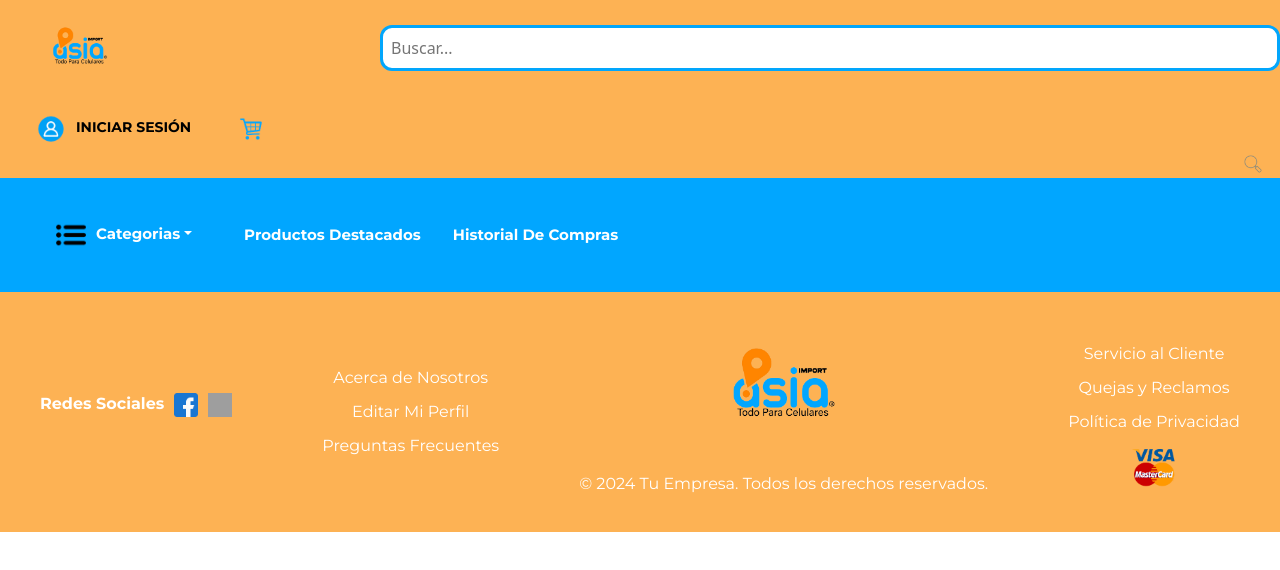
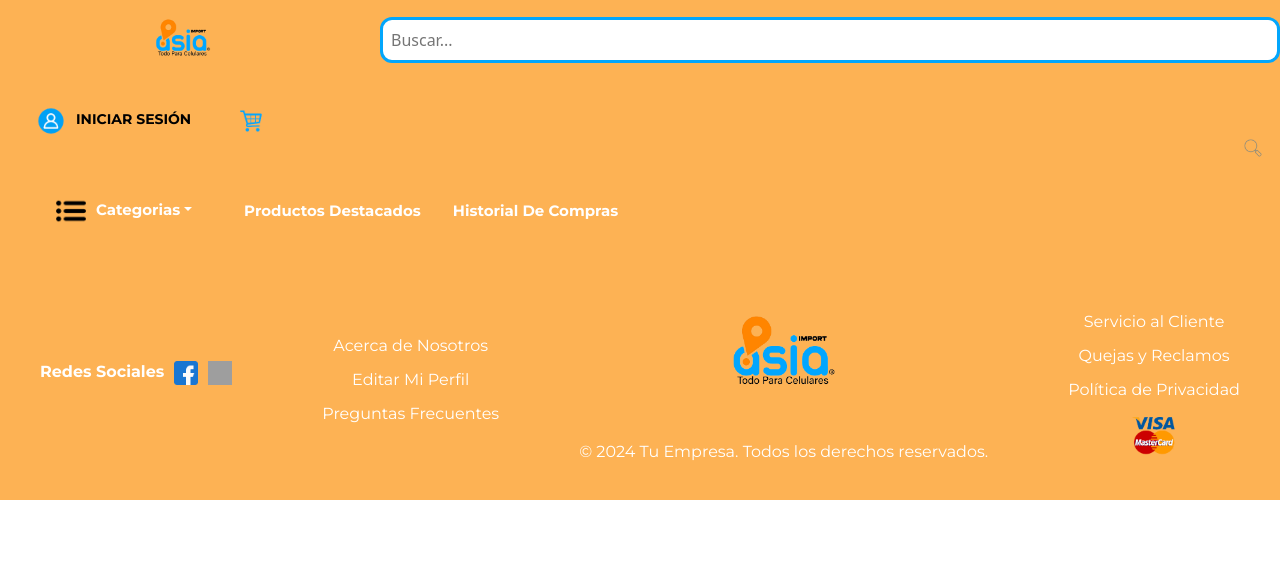
Before and after one commit to jairoaguilarts/AsiaImport, a React (Create React App) app: page / in a window 1280 px wide. Shown: the top 570 px of the page. Built offline with nearby package versions, Linux system fonts and the light colour scheme; grey boxes are pictures that could not be loaded; a web font is replaced by a local one.

Commit message:
se hizo redirecionamiento de admin y se arreglo estilo

```diff
--- a/src/App.js
+++ b/src/App.js
@@ -14,6 +14,7 @@ import PGAdmin from './components/PGeneralAdmin';
 import 'bootstrap/dist/css/bootstrap.min.css';
 import EditarPerfil from './components/EditarPerfil';
 import Ventas from './components/Ventas';
+import AdmiNav from './components/AdmiNav';
 import Login from './components/Login';
 import AdminEmpleados from './components/AdminEmpleados';
 
@@ -24,7 +25,8 @@ function App() {
   return (
     <Router>
       <div className="App">
-        <Navibar />
+        {!userType && <Navibar/>}
+        {userType && <AdmiNav />}
         {userType && <Admin />}
         <Routes>
           <Route path="/inicio" element={<Inicio />} />
--- /dev/null
+++ b/src/components/AdmiNav.css
@@ -0,0 +1,20 @@
+.navbar {
+    display: flex;
+    flex-wrap: wrap;
+    justify-content: space-between;
+    align-items: center;
+    background-color: #FDB254;
+    padding: 0px 0px;
+  }
+
+  .navbar-logo {
+    display: flex;
+    align-items: center;
+    cursor: pointer;
+    margin: 0 auto;
+  }
+
+  .navbar-logo img {
+    height: 80px;
+    max-width: 100%;
+  }
--- /dev/null
+++ b/src/components/AdmiNav.js
@@ -0,0 +1,47 @@
+import React, { useState } from "react";
+import { Link } from "react-router-dom";
+import "./AdmiNav.css";
+import Container from "react-bootstrap/Container";
+import Nav from "react-bootstrap/Nav";
+import Navbar from "react-bootstrap/Navbar";
+import NavDropdown from "react-bootstrap/NavDropdown";
+import logoImage from "../assets/LogoPng.png";
+
+const AdmiNav = () => {
+  const [menuOpen, setMenuOpen] = useState(false);
+  const [searchOpen, setSearchOpen] = useState(false);
+  const [searchTerm, setSearchTerm] = useState("");
+  const [active, setActive] = useState(false);
+  const login=window.localStorage.getItem("logueado");
+  const handleLogoClick = () => {
+    if (window.innerWidth < 768) {
+      setMenuOpen(!menuOpen);
+    }
+  };
+
+
+
+  const [backgroundVisible, setBackgroundVisible] = useState(false);
+
+
+  window.addEventListener("scroll", () => {
+    if (window.screenY > 70) {
+      setActive(true);
+    } else {
+      setActive(false);
+    }
+  });
+  return (
+    <div>
+      <div className={`navbar ${searchOpen ? "search-active" : ""}`}>
+        {/* Envuelve el logo con un componente Link */}
+        <Link to="/adminGeneral" className="navbar-logo" onClick={handleLogoClick}>
+          <img src={logoImage} alt="Logo" />
+          <span className="brand-name"></span>
+        </Link>
+      </div>
+    </div>
+  );
+};
+
+export default AdmiNav;
--- a/src/components/AdminPage.js
+++ b/src/components/AdminPage.js
@@ -1,21 +1,23 @@
-import React, { useState, useEffect } from 'react';
-import { Container, Collapse } from 'react-bootstrap';
-import './AdminPage.css';
-import { Link } from 'react-router-dom';
-import menu from '../assets/menu-sidebar.png';
-import general from '../assets/pGeneral.png';
-import editar from '../assets/pEdit.png';
-import empleados from '../assets/pEmpleados.png';
-import ventas from '../assets/pVentas.png';
-import logOut from '../assets/logout.png';
+import React, { useState, useEffect } from "react";
+import { Container, Collapse } from "react-bootstrap";
+import "./AdminPage.css";
+import { Link } from "react-router-dom";
+import menu from "../assets/menu-sidebar.png";
+import general from "../assets/pGeneral.png";
+import editar from "../assets/pEdit.png";
+import empleados from "../assets/pEmpleados.png";
+import ventas from "../assets/pVentas.png";
+import logOut from "../assets/logout.png";
+import { useNavigate } from "react-router-dom";
 
 const AdminPage = () => {
   const firebaseUID = localStorage.getItem("FireBaseUID");
   const UserType = localStorage.getItem("UserType");
   const [isSidebarOpen, setSidebarOpen] = useState(true);
+  const navigate = useNavigate();
 
   const toggleSidebar = () => {
-        console.log('FirebaseUID recuperado en OtroComponente:', firebaseUID);
+    console.log("FirebaseUID recuperado en OtroComponente:", firebaseUID);
     setSidebarOpen(!isSidebarOpen);
   };
 
@@ -27,8 +29,8 @@ const AdminPage = () => {
     <Container fluid>
       {/* Botón fijo para activar el sidebar */}
 
-            <div className='toggle-sidebar' onClick={toggleSidebar}>
-                <img src={menu} alt='toggle_sidebar' className='icon-image' />
+      <div className="toggle-sidebar" onClick={toggleSidebar}>
+        <img src={menu} alt="toggle_sidebar" className="icon-image" />
       </div>
 
       {/* Sidebar */}
@@ -36,40 +38,45 @@ const AdminPage = () => {
         <div className="sidebar">
           <div className="row">
             <div className="sidebar-top-item" onClick={closeSidebar}>
-                            <img src={menu} alt='toggle_sidebar' className='icon-image' />
+              <img src={menu} alt="toggle_sidebar" className="icon-image" />
             </div>
-                        <hr className='linea-divisora' />
+            <hr className="linea-divisora" />
             <div className="sidebar-item">
               <Link to="/adminGeneral">
-                                <img src={general} alt='gen' className='icon-image' />
+                <img src={general} alt="gen" className="icon-image" />
                 <span>Panel General</span>
               </Link>
             </div>
-                        <hr className='linea-divisora' />
+            <hr className="linea-divisora" />
             <div className="sidebar-item">
-                            <img src={editar} alt='editar' className='icon-image' />
+              <img src={editar} alt="editar" className="icon-image" />
               <span>Editar Página Web</span>
             </div>
-                        <hr className='linea-divisora' />
+            <hr className="linea-divisora" />
             <div className="sidebar-item">
               <Link to="/adminempleados">
-                                <img src={empleados} alt='emp' className='icon-image' />
+                <img src={empleados} alt="emp" className="icon-image" />
                 <span>Empleados</span>
               </Link>
             </div>
-                        <hr className='linea-divisora' />
+            <hr className="linea-divisora" />
             <div className="sidebar-item">
               <Link to="/ventas">
-                                <img src={ventas} alt='ventas' className='icon-image' />
+                <img src={ventas} alt="ventas" className="icon-image" />
                 <span>Ventas</span>
               </Link>
             </div>
-                        <hr className='linea-divisora' />
-                        <div className="sidebar-item">
-                            <img src={logOut} alt='ventas' className='icon-image' />
+            <hr className="linea-divisora" />
+
+            <div
+              className="sidebar-item"
+              style={{ cursor: "pointer" }}
+            >
+              <img src={logOut} alt="logout" className="icon-image" />
               <span>Logout</span>
             </div>
-                        <hr className='linea-divisora' />
+
+            <hr className="linea-divisora" />
           </div>
         </div>
       </Collapse>
--- a/src/components/Login.js
+++ b/src/components/Login.js
@@ -237,6 +237,7 @@ function Login() {
 
       if(UserType === "*") {
         setIsAdmin(true);
+        navigate("/adminGeneral")
         window.location.reload();
       }
       console.log("Click");
```
Lines whose indentation alone changed are shown as unchanged.
